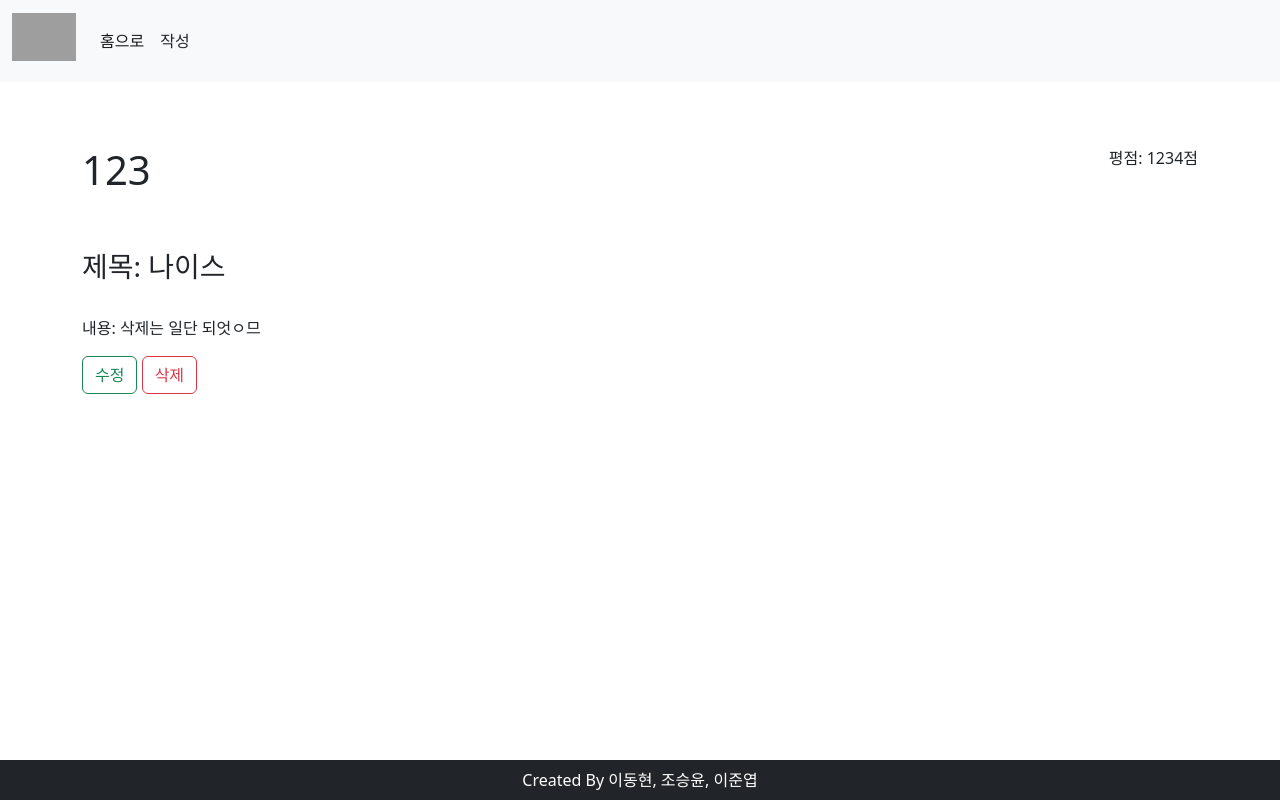
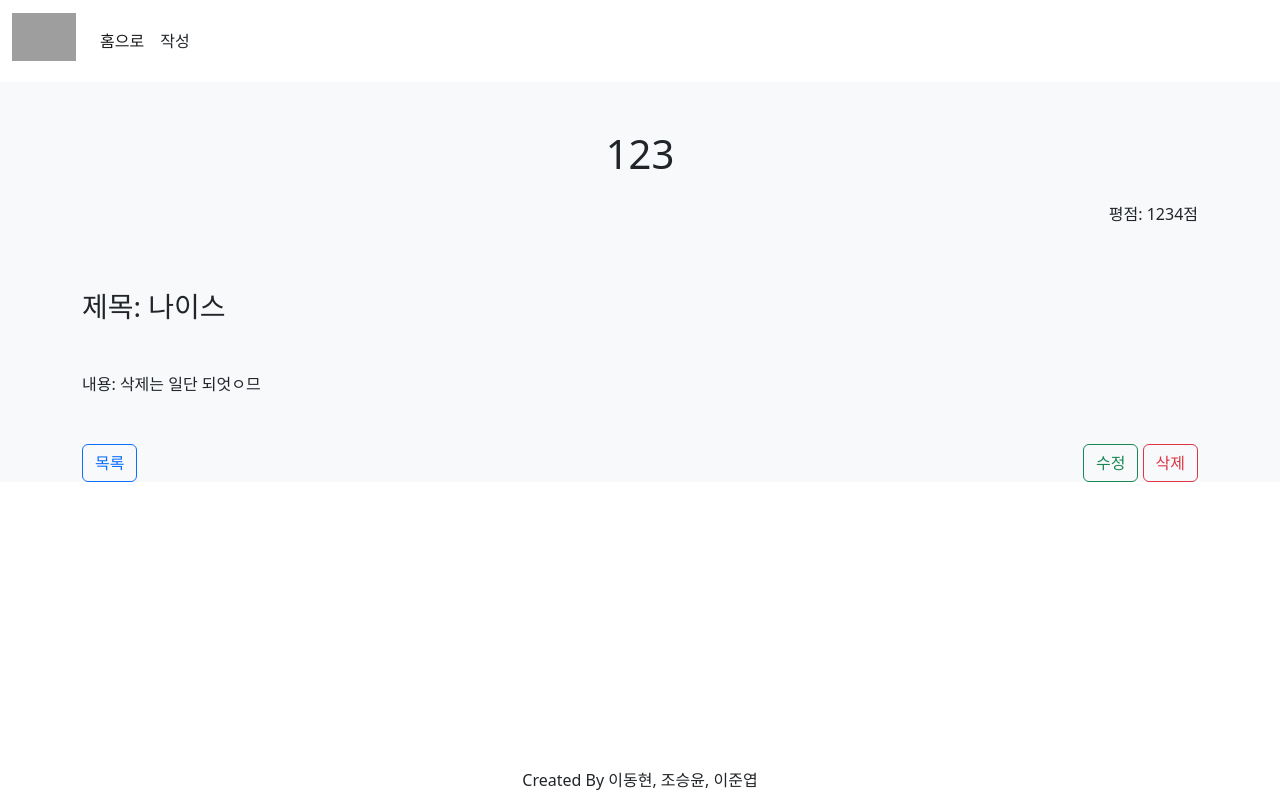
Before and after one commit to dortkthf/Django_Pjt_2, a Django app: page /review/4/ in a window 1280 px wide. Run offline with Django 3.2, Linux system fonts and the light colour scheme; data comes from the database, SQL or seed files in the repository; both versions use the stored data as it was after the commit; parts of the project's set-up code (start-up, migrations or seed data) failed here and were passed over; some libraries are stand-ins or nearby versions; grey boxes are pictures that could not be loaded.

Commit message:
detail 수정 필요

```diff
--- a/board/templates/board/create.html
+++ b/board/templates/board/create.html
@@ -3,10 +3,8 @@
 
 {% block content %}
 
-
-
   <div class="container">
-  <h1>글작성 페이지</h1>
+    <h1 class='text-center mb-4 fw-bold'>글작성 페이지</h1>
     <form action="" method="POST">
       {% csrf_token %}
 
--- a/board/templates/board/detail.html
+++ b/board/templates/board/detail.html
@@ -2,21 +2,23 @@
 
 {% block content %}
 
-<div class="container">
-  <div class="py-5 d-flex justify-content-between">
-    <h1>{{review.movie_name}}
-    </h1>
-    <span class="fs-6 text-end">평점:
-      {{review.grade}}점</span>
+  <div class="container">
+    <div class="py-5">
+      <h1 class='text-center mb-4'>{{review.movie_name}}</h1>
+      <p class="fs-6 text-end">평점:
+        {{review.grade}}점</p>
+    </div>
+    <h3 class='mb-5'>제목:
+      {{review.title}}</h3>
+    <p class='mb-5'>내용:
+      {{review.content}}</p>
+    <div class='d-flex justify-content-between'>
+      <a class="btn btn-outline-primary w-40" href="{% url 'board:index' %}">목록</a>
+      <div>
+        <a class='btn btn-outline-success w-40' href="{% url 'board:update' review.pk %}">수정</a>
+        <a class="btn btn-outline-danger w-40" href="{% url 'board:delete' review.pk %}">삭제</a>
+      </div>
+    </div>
   </div>
-  <h3>제목:
-    {{review.title}}</h3>
-  <br>
-  <p>내용:
-    {{review.content}}</p>
-
-  <a class='btn btn-outline-success' href="{% url 'board:update' review.pk %}">수정</a>
-  <a class="btn btn-outline-danger" href="{% url 'board:delete' review.pk %}">삭제</a>
-</div>
 
 {% endblock %}
--- a/board/templates/board/index.html
+++ b/board/templates/board/index.html
@@ -2,14 +2,14 @@
 {% load static %}
 {% block content %}
   <div class="container">
-  <h1 class='text-center mb-3'>홈화면 입니다.</h1>
+    <h1 class='text-center mb-3 fw-bold'>홈화면 입니다</h1>
 
     <table class="table table-hover mb-3">
       <thead>
-
         <tr>
           <th scope="col">리뷰 제목</th>
           <th scope="col">영화 이름</th>
+          <th scope="col">평점</th>
         </tr>
       </thead>
       <tbody>
@@ -17,6 +17,7 @@
           <tr onclick='location.href="{{ r.pk }}"' style='cursor: pointer;'>
             <td>{{ r.title }}</td>
             <td>{{ r.movie_name }}</td>
+            <td>{{ r.grade }}</td>
           </tr>
         {% endfor %}
       </tbody>
--- a/templates/base.html
+++ b/templates/base.html
@@ -14,10 +14,10 @@
     integrity="sha384-Zenh87qX5JnK2Jl0vWa8Ck2rdkQ2Bzep5IDxbcnCeuOxjzrPF/et3URy9Bv1WTRi" crossorigin="anonymous">
 </head>
 
-<body>
-  <nav class="navbar navbar-expand-sm navbar-expand-lg bg-light mb-3">
+<body class='d-flex flex-column'>
+  <nav class="navbar navbar-expand-sm navbar-expand-lg">
     <div class="container-fluid">
-      <a class="navbar-brand" href="#"><img src="{% static 'img/logo.png' %}" style='height: 3rem' class='mb-2'></a>
+      <a class="navbar-brand" href="{% url 'board:index' %}"><img src="{% static 'img/logo.png' %}" style='height: 3rem' class='mb-2'></a>
       <button class="navbar-toggler" type="button" data-bs-toggle="collapse" data-bs-target="#navbarSupportedContent"
         aria-controls="navbarSupportedContent" aria-expanded="false" aria-label="Toggle navigation">
         <span class="navbar-toggler-icon"></span>
@@ -34,10 +34,12 @@
       </div>
     </div>
   </nav>
-  {% block content %}{% endblock %}
+  <div  class='bg-light'>
+      {% block content %}{% endblock %}
+  </div>
   <!-- JavaScript Bundle with Popper -->
   {% comment %} {% bootstrap_javascript %} {% endcomment %}
-  <footer class='text-bg-dark fixed-bottom'>
+  <footer class='fixed-bottom'>
     <div class="container py-2">
       <p class='text-center mb-0'>Created By 이동현, 조승윤, 이준엽</p>
     </div>
```
Also changed, not shown: db.sqlite3. Lines whose indentation alone changed are shown as unchanged.
